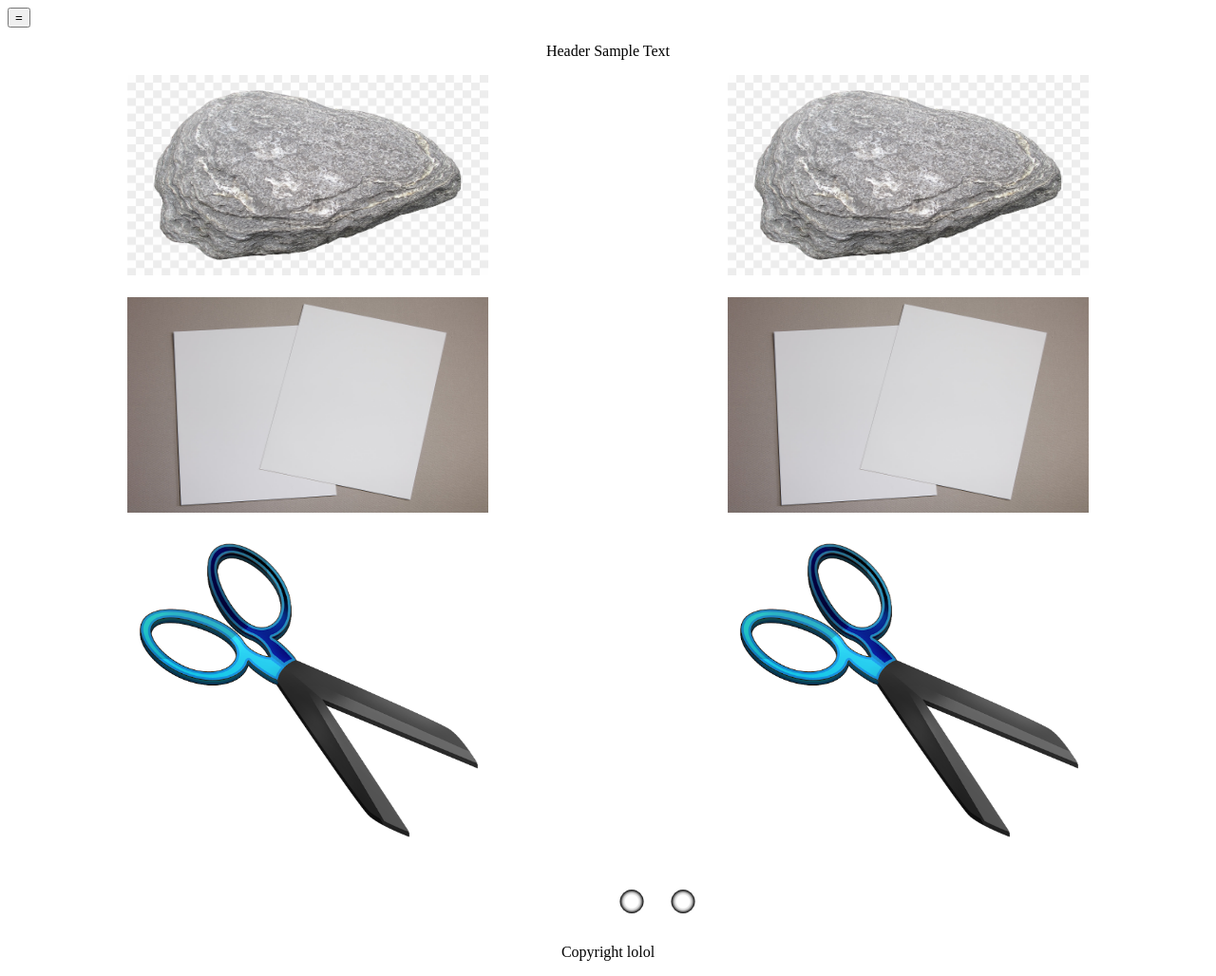
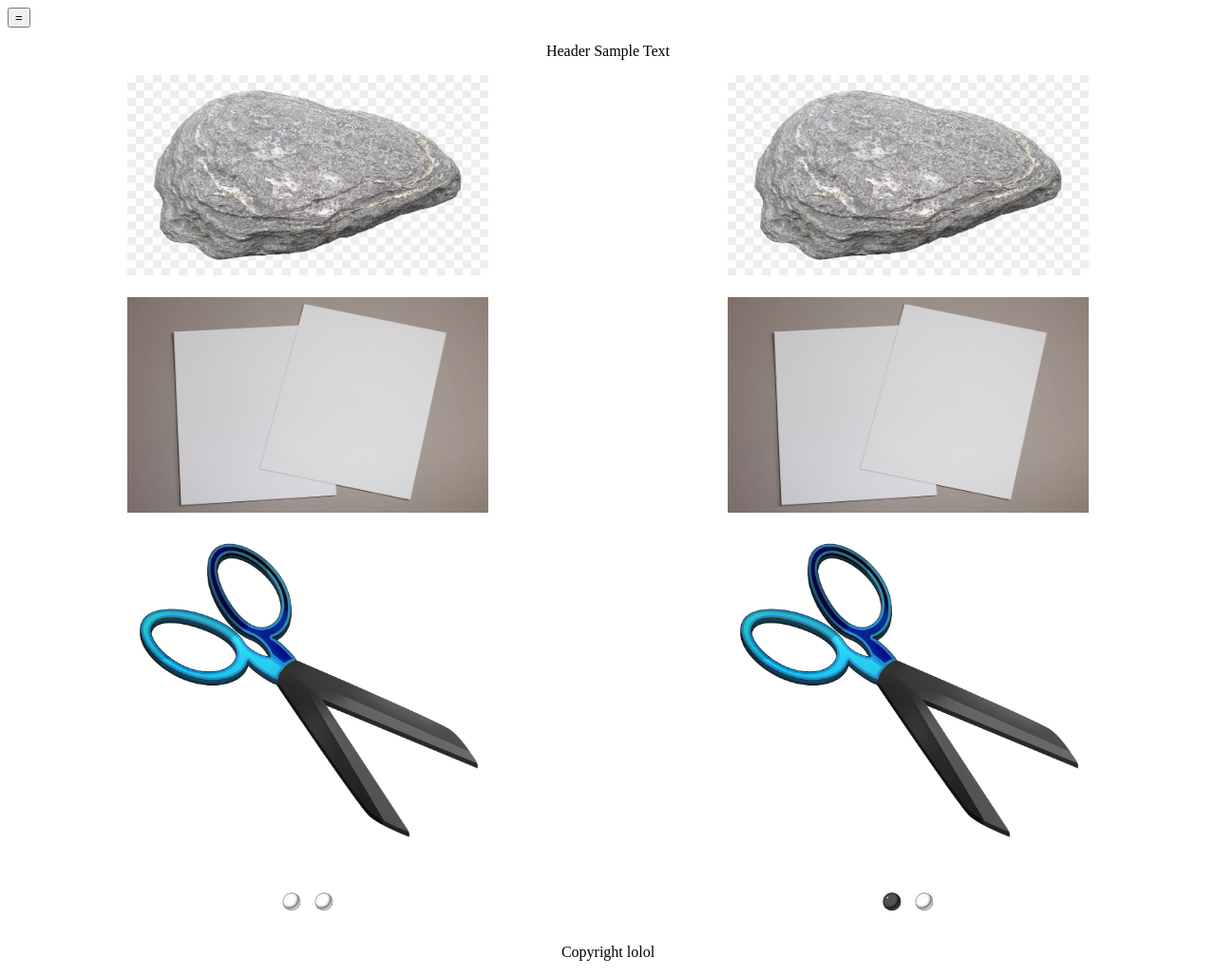
Before and after one commit to dvoicu-cmd/RockPaperScissorsDuel1012, a plain HTML site: page src/mainPage.html in a window 1280 px wide. Shown: the whole page at 95% size. Drawn offline with Linux system fonts and the light colour scheme.

Commit message:
oops, forgot to add the files somehow

```diff
--- a/src/mainDesign.css
+++ b/src/mainDesign.css
@@ -29,3 +29,8 @@
     margin-left:auto;
     margin-right:auto;
 }
+
+.playerScore{
+    margin-left:auto;
+    margin-right:auto;
+}
--- a/src/mainPage.html
+++ b/src/mainPage.html
@@ -15,17 +15,27 @@
 <!-- Content of the page / Main body -->
 <body>
     <div id="head" class="bun">
-        <button id="dropDown" onclick=dropDown()>=</button>
+        <button id="dropDownButton" onclick=dropDown()>=</button>
         <p class="bun text">Header Sample Text</p>
     </div>
 
-    <div class="flex-container">
+    <!-- <div id="middleBody" class="flex-container">
+
+        <div id="dropDown" class="flex-child">
+
+        </div> -->
+
+        <div id="gameBoard" class="flex-container flex-child">
             <div id="playerOne" class="flex-child">
                 <!-- Three images, (place holder)-->
                 <div class="grid-container">
                     <img src="imageSources/Rock.png" class="gameImages">
                     <img src="imageSources/Paper.jpg" class="gameImages">
                     <img src="imageSources/Scissors.png" class="gameImages">
+                    <div id="P1" class="playerScore">
+                        <img class="playerScore-1" src="imageSources/white_peg.png">
+                        <img class="playerScore-2" src="imageSources/white_peg.png">
+                    </div>
                 </div>
             </div>
 
@@ -35,14 +45,17 @@
                     <img src="imageSources/Rock.png" class="gameImages">
                     <img src="imageSources/Paper.jpg" class="gameImages">
                     <img src="imageSources/Scissors.png"class="gameImages">
-            </div>
                     <!-- Place holder score socketts.-->
                     <div id="P2" class="playerScore">
-                <img class="playerScore-1" src="imageSources/hole.png">
-                <img class="playerScore-2" src="imageSources/hole.png">
+                        <img class="playerScore-1" src="imageSources/black_peg.png">
+                        <img class="playerScore-2" src="imageSources/white_peg.png">
                     </div>
                 </div>
             </div>
+        </div>
+<!--
+    </div> -->
+
 
     <div id="foot" class="bun">
         <p class="bun text">Copyright lolol</p>
```
Lines whose indentation alone changed are shown as unchanged.
